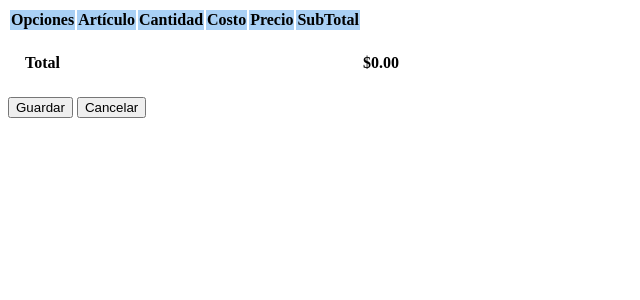
After one commit to CRONOSPRO1/Senasoft2020-CDM, a PHP site: the page made by view/crear_ingreso.php in a window 1280 px wide. The commit adds this page. Shown: the top 300 px of the page, without its empty margins (0-640 px from the left). Run offline with PHP 8.4, Linux system fonts and the light colour scheme; the template is opened without the code that fills it, so the values that code supplies are empty.

Commit message:
Interactuando con el formulario ingresos

```diff
--- a/modelo/ingreso.php
+++ b/modelo/ingreso.php
@@ -16,7 +16,6 @@ class ingreso
         $stmt->beginTransaction();
 
         try {
-
             $stmt->bindParam(':idproveedor', $datos['idproveedor'], PDO::PARAM_STR);
             $stmt->bindParam(':tipo_soporte', $datos['tipo_soporte'], PDO::PARAM_STR);
             $stmt->bindParam(':idproveedor', $datos['idproveedor'], PDO::PARAM_STR);
@@ -24,7 +23,6 @@ class ingreso
             $stmt->bindParam(':tipo_soporte', $datos['tipo_soporte'], PDO::PARAM_STR);
             $stmt->execute();
             $stmt->closeCursor();
-
 
             /* Aqui hacemos referencia al modelo detalle de ingreso y traemos los detalles de la
             compra que llegan por array desde el formulario*/
--- /dev/null
+++ b/view/crear_ingreso.php
@@ -0,0 +1,50 @@
+<!DOCTYPE html>
+<html lang="en">
+<head>
+    <meta charset="UTF-8">
+    <meta name="viewport" content="width=device-width, initial-scale=1.0">
+    <title>Document</title>
+</head>
+<body>
+    <div class="row">
+        <div class="panel panel-primary">
+            <div class="panel Body">
+                <table id="detalles" class="table table-striped table-bordered table-condensed table-hover">
+                <thead style="background-color:#A9D0F5">
+                    <th>Opciones</th>
+                    <th>Artículo</th>
+                    <th>Cantidad</th>
+                    <th>Costo</th>
+                    <th>Precio</th>
+                    <th>SubTotal</th>
+                </thead>
+                <tfoot>
+                    <th>Total</th>
+                    <th></th>
+                    <th></th>
+                    <th></th>
+                    <th></th>
+                    <th></th>
+                    <!-- Por medio del id del h4 vamos actualizando para que se actualize el valor -->
+                    <th><h4 id="total">$0.00</h4></th>
+                </tfoot>
+                <tbody>
+
+                </tbody>
+            </table>
+
+            </div>
+        </div>
+    </div>
+    <div class="col-lg-6 col-sm-6 col-md-6 col-xs-12">
+        <div class="form-group">
+            <!-- Este token va a trabajar con las transaciones, muy inprotante desde el modelo -->
+            <input name"_token" value="csrf_token" type="hidden"></input>
+            <button class="btn btn-primary" type="submit">Guardar</button>
+            <button class="btn btn-danger" type="reset">Cancelar</button>
+        </div>
+    </div>
+
+
+</body>
+</html>
--- a/view/modulos/compras/ingresos.php
+++ b/view/modulos/compras/ingresos.php
@@ -8,7 +8,8 @@
 
     <!-- Boostrap -->
     <link rel="stylesheet" href="https://stackpath.bootstrapcdn.com/bootstrap/4.5.2/css/bootstrap.min.css" integrity="sha384-JcKb8q3iqJ61gNV9KGb8thSsNjpSL0n8PARn9HuZOnIxN0hoP+VmmDGMN5t9UJ0Z" crossorigin="anonymous">
-
+   <!-- SelectPicker -->
+    <link rel="stylesheet" href="https://cdn.jsdelivr.net/npm/bootstrap-select@1.13.14/dist/css/bootstrap-select.min.css">
     <title>Inicio | Automatización y gestión Multitiendas</title>
 </head>
 
@@ -30,7 +31,8 @@
     <!-- jQuery y Boostrao js -->
     <script src="https://code.jquery.com/jquery-3.5.1.slim.min.js" integrity="sha384-DfXdz2htPH0lsSSs5nCTpuj/zy4C+OGpamoFVy38MVBnE+IbbVYUew+OrCXaRkfj" crossorigin="anonymous"></script>
     <script src="https://stackpath.bootstrapcdn.com/bootstrap/4.5.2/js/bootstrap.min.js" integrity="sha384-B4gt1jrGC7Jh4AgTPSdUtOBvfO8shuf57BaghqFfPlYxofvL8/KUEfYiJOMMV+rV" crossorigin="anonymous"></script>
-
+    <!-- Libreria para implementar el select -->
+    <script src="https://cdn.jsdelivr.net/npm/bootstrap-select@1.13.14/dist/js/bootstrap-select.min.js"></script>
     <!-- ScrollReveal (Framework para aportar interavtivdad y animcación a las paginas) -->
     <script src="https://unpkg.com/scrollreveal"></script>
 
```
Also changed, not shown: 1 other file.
